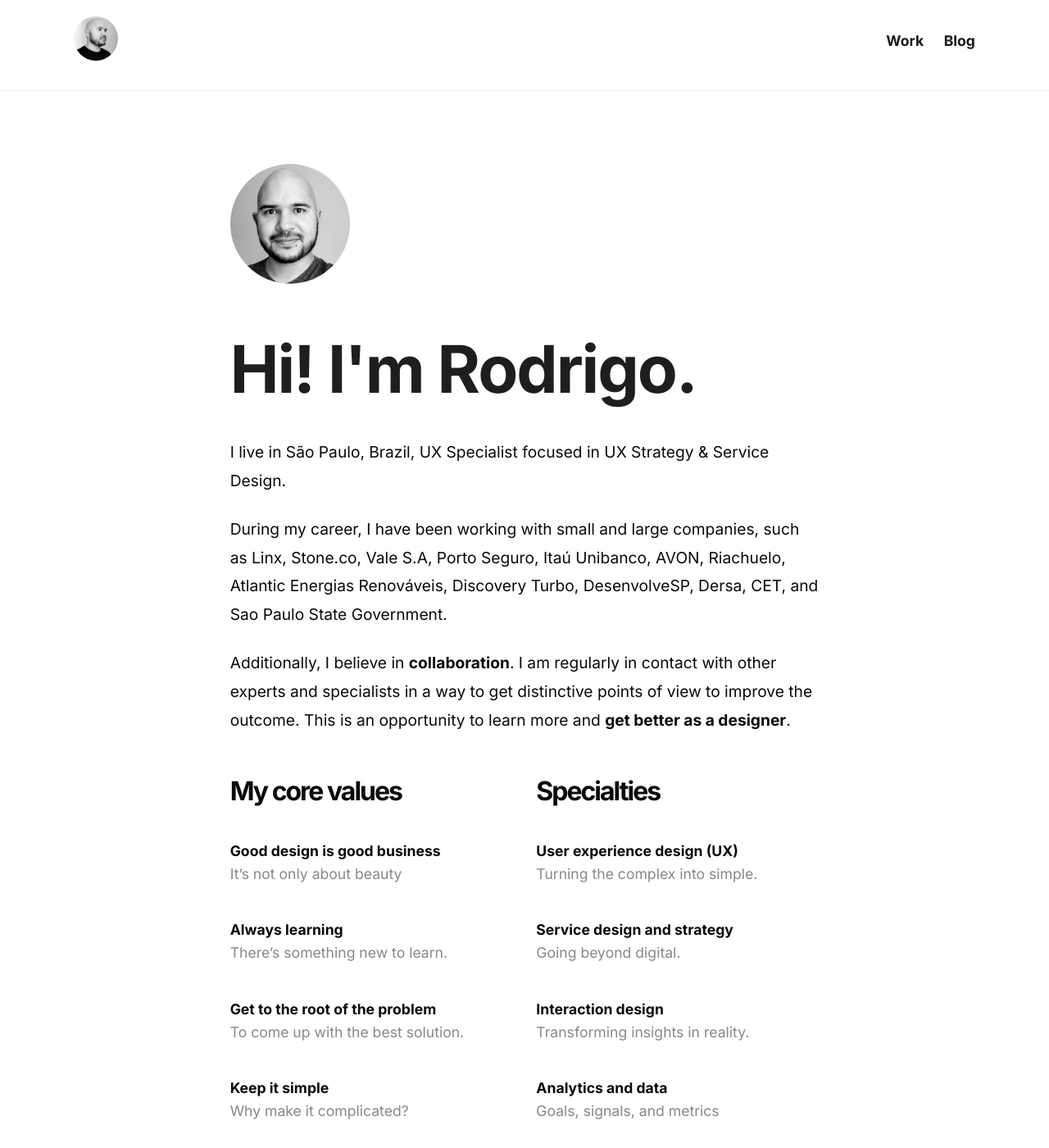
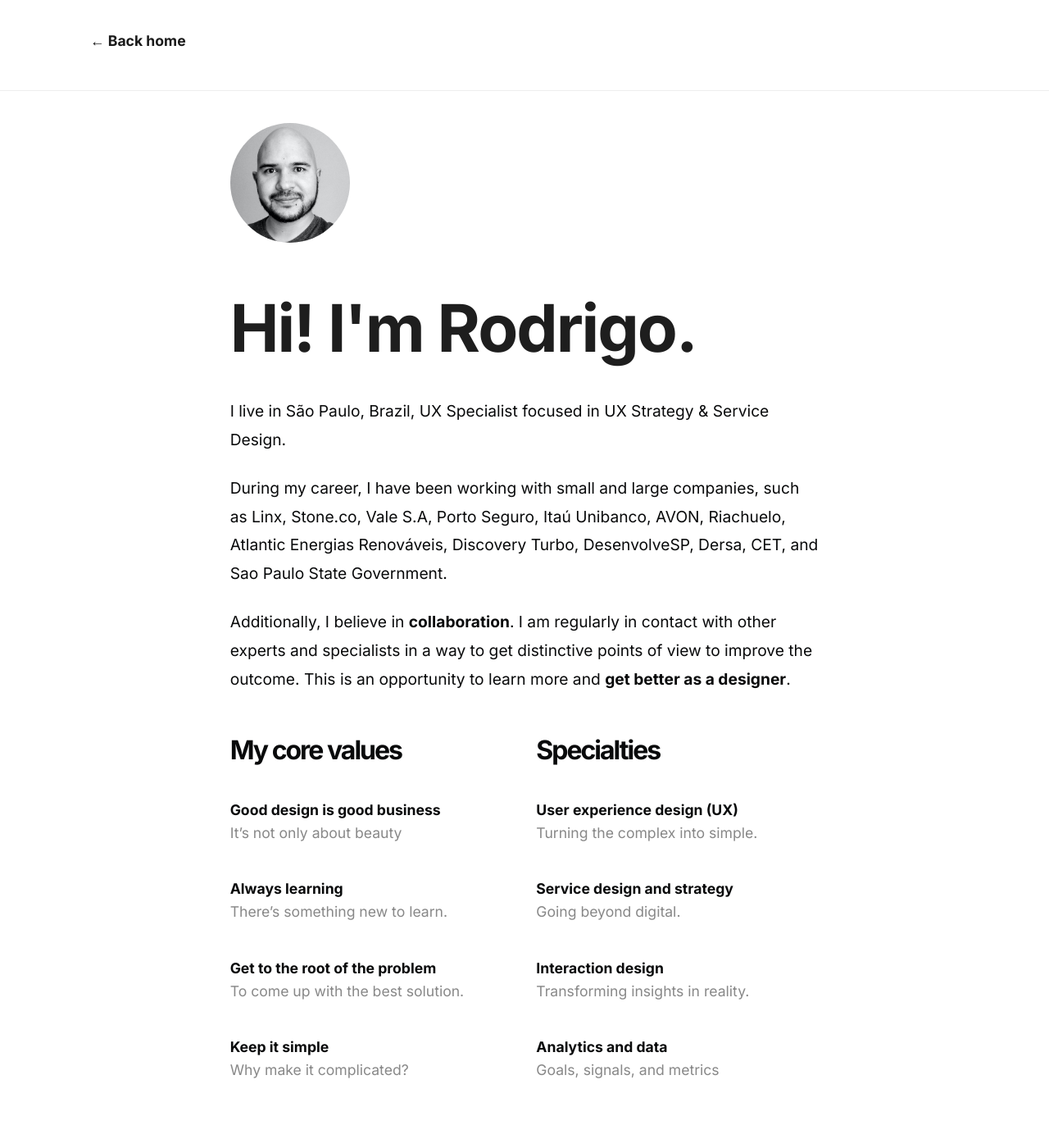
Before and after one commit to drigoteixeira/drigoteixeira.github.io, a Jekyll site: the page built from about/index.html, in a window 1280 px wide and 1400 px high. Shown: the whole window at 82% size. Built offline with Jekyll 4.4.1, drawn with Linux system fonts in a browser that asks for light colours.

Commit message:
Update homepage and header

```diff
--- a/_includes/header.html
+++ b/_includes/header.html
@@ -5,19 +5,9 @@
 <header id="site-header" class="main-header">
    <div class="container">
        <div class="row">
-            <div class="six columns">
-                <div class="logo">
-                    <figure class="foto-logo">
-                        <a href="/" title="{{site.name}}"><img src="/img/foto-avatar.jpg" alt="Rodrigo Teixeira" alt="Rodrigo Teixeira"></a>
-                    </figure>
-                </div>
-            </div>
-            <div class="six columns">
-                <ul class="menu">
-                    <li><a href="/">Work</a></li>
-                    <li><a href="/blog/">Blog</a></li>
-                </ul>
-            </div>
+            <ul class="menu">
+                 <li><a href="/">&larr; Back home</a></li>
+            </ul>
         </div>
     </div>
 </header>
--- a/_layouts/home2.html
+++ b/_layouts/home2.html
@@ -16,7 +16,7 @@
 
   <body class="home">
 
-    {% include header.html %}
+
 
     <div class="page"> <!--BEGIN PAGE -->
 
--- a/_scss/layout.scss
+++ b/_scss/layout.scss
@@ -1,5 +1,5 @@
 .page {
-    padding-top: 200px;
+    padding-top: 150px;
 }
 
 .container {
@@ -14,9 +14,7 @@
     margin-bottom: 40px;
 }
 
-.jumbo {
-    margin-bottom: 120px;
-}
+
 
 
 
--- a/_scss/menu.scss
+++ b/_scss/menu.scss
@@ -26,10 +26,10 @@
 .logo h1 {
     font-size: 1.2em;
     font-weight: 700;
-    letter-spacing: -1px;
+    letter-spacing: normal;
     font-family: 'Inter', sans-serif;
     box-sizing: border-box;
-    text-indent: -9999px;
+    text-transform: uppercase;
 }
 
 .logo a {
@@ -48,7 +48,7 @@
 
 
 .menu {
-    text-align: right;
+    text-align: left;
     margin: 0;
 }
 
--- a/index.html
+++ b/index.html
@@ -5,6 +5,11 @@ subtitle: 'Rodrigo Teixeira is a product and service designer based in São Paul
 ---
 
 <div class="container">
+
+    <div class="row logo">
+        <h1><span>Rodrigo Teixeira</span></h1>
+    </div>
+
     <div class="row">
         <div class="ten columns">
             <h1><span>Designer Specialist focused in Strategy & Service Design.</span></h1>
```
